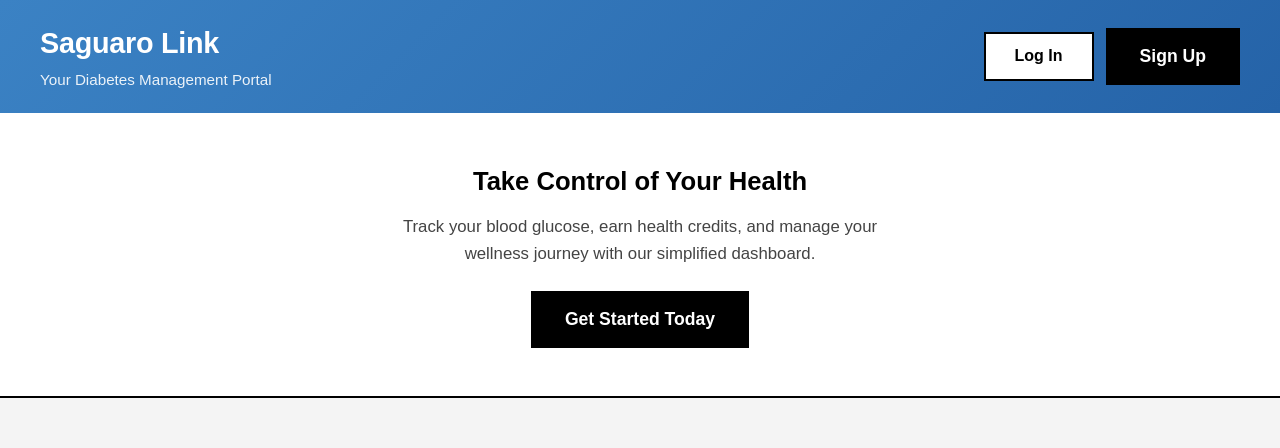
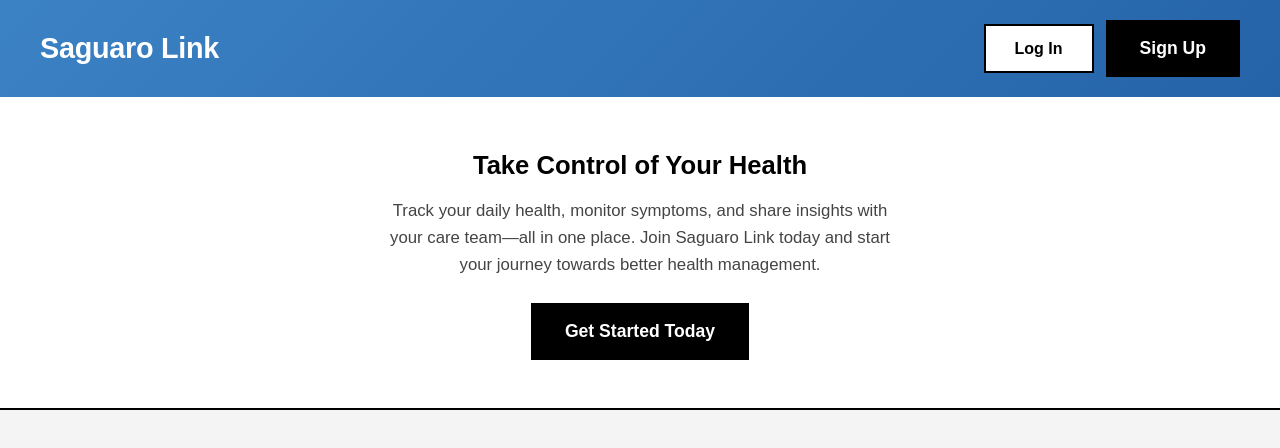
Before and after one commit to MasonNjos/HackAZ2026, a React (Create React App) app in the folder client/: page /login in a window 1280 px wide. Shown: the top 448 px of the page. Built offline with nearby package versions, Linux system fonts and the light colour scheme; no server answers.

Commit message:
made changes to the landing page

```diff
--- a/client/public/index.html
+++ b/client/public/index.html
@@ -9,7 +9,7 @@
       name="description"
       content="Health Credits Platform"
     />
-    <title>Health Credits</title>
+    <title>Saguaro Link</title>
   </head>
   <body>
     <noscript>You need to enable JavaScript to run this app.</noscript>
--- a/client/src/components/Login.js
+++ b/client/src/components/Login.js
@@ -20,7 +20,7 @@
         <div className="header-inner">
           <div>
             <h1>Saguaro Link</h1>
-            <p className="header-subtitle">Your Diabetes Management Portal</p>
+
           </div>
           <div className="auth-actions">
             {/* Standard Login */}
@@ -38,8 +38,8 @@
       <section className="hero-section">
         <h2>Take Control of Your Health</h2>
         <p>
-          Track your blood glucose, earn health credits, and manage your
-          wellness journey with our simplified dashboard.
+         Track your daily health, monitor symptoms, and share insights with your care team—all in one place.
+         Join Saguaro Link today and start your journey towards better health management.
         </p>
         {/* Redirects to OAuth Signup */}
         <button className="btn-primary btn-large" onClick={handleSignUp}>
```
Also changed, not shown: client/src/App.css (line endings or trailing spaces).
